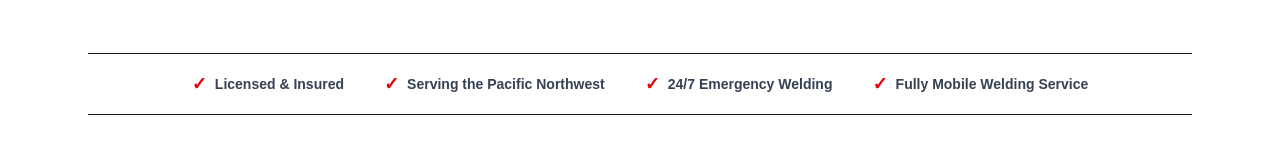
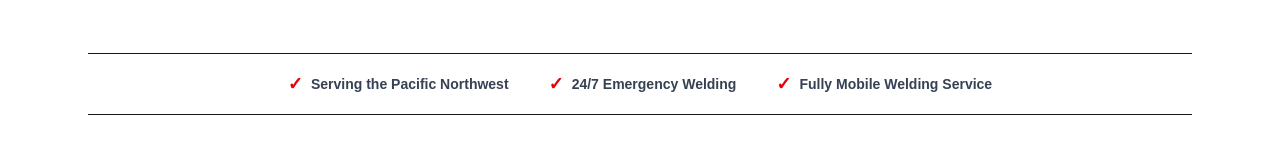
Before and after one commit to agui2087/NW-Welding-Repair, a Next.js app: page / in a window 1280 px wide. Shown: the part 714-874 px from the top of the page. Built offline with nearby package versions, Linux system fonts and the light colour scheme.

Commit message:
removed info from home page

```diff
--- a/app/page.tsx
+++ b/app/page.tsx
@@ -89,7 +89,6 @@ export default function Home() {
       {/* TRUST BAR */}
       <section className="w-full bg-white border-y py-4">
         <div className="max-w-5xl mx-auto flex flex-wrap justify-center gap-10 text-gray-700 text-sm font-semibold">
-          <div className="flex items-center gap-2"><span className="text-red-600 text-lg">✓</span>Licensed & Insured</div>
           <div className="flex items-center gap-2"><span className="text-red-600 text-lg">✓</span>Serving the Pacific Northwest</div>
           <div className="flex items-center gap-2"><span className="text-red-600 text-lg">✓</span>24/7 Emergency Welding</div>
           <div className="flex items-center gap-2"><span className="text-red-600 text-lg">✓</span>Fully Mobile Welding Service</div>
```
